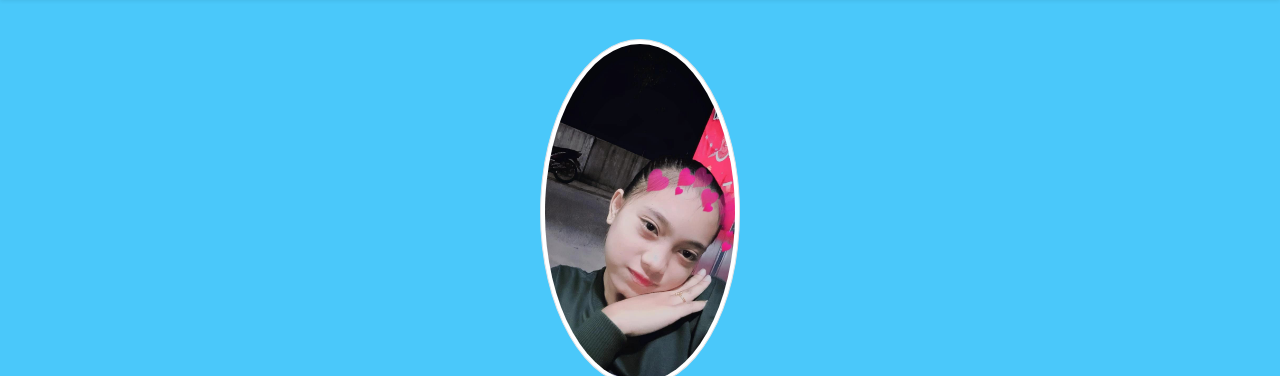
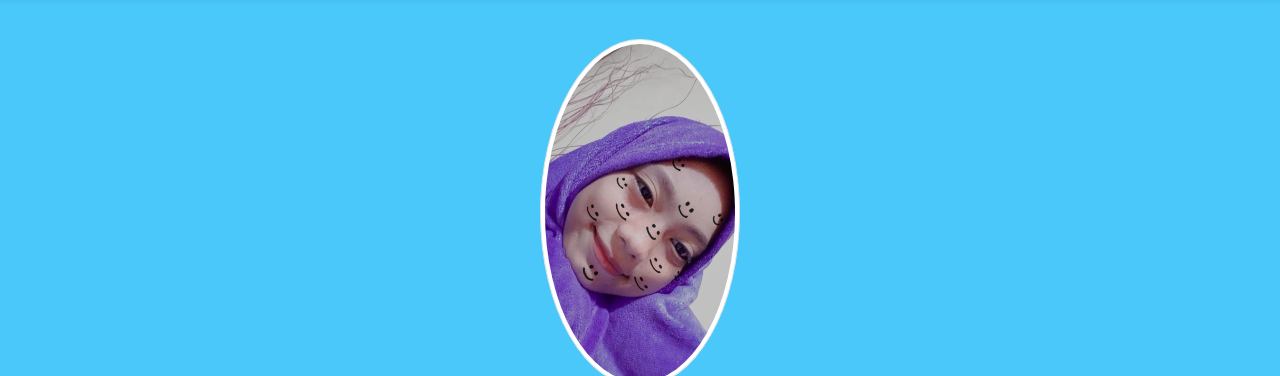
Before and after one commit to aswitaivanaborurambe/aswitaivanaborurambe.github.io, a plain HTML site: page index.html in a window 1280 px wide. Shown: the part 57-433 px from the top of the page. Drawn offline with nearby package versions, Linux system fonts and the light colour scheme.

Commit message:
Update index.html

```diff
--- a/index.html
+++ b/index.html
@@ -62,7 +62,7 @@
 
     <!-- Jumbotron -->
     <section class="jumbotron text-center">
-      <img src="img/img.jpeg" alt="Aswita Ivana" width="200" class="rounded-circle img-thumbnail" />
+      <img src="img/gabut.jpeg" alt="Aswita Ivana" width="200" class="rounded-circle img-thumbnail" />
       <h1 class="display-4">Aswita Ivana</h1>
       <p class="lead">pelajar | Web Developer</p>
       <svg xmlns="http://www.w3.org/2000/svg" viewBox="0 0 1440 320">
```
